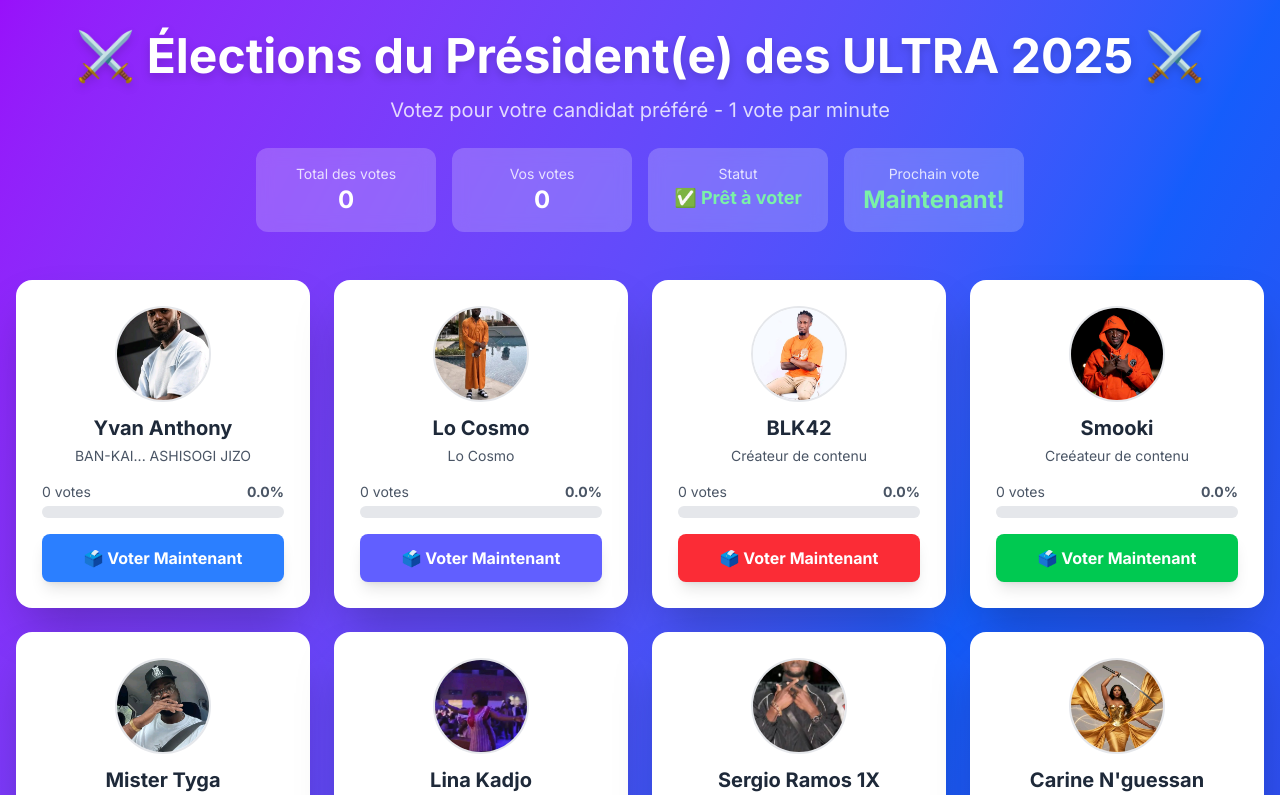
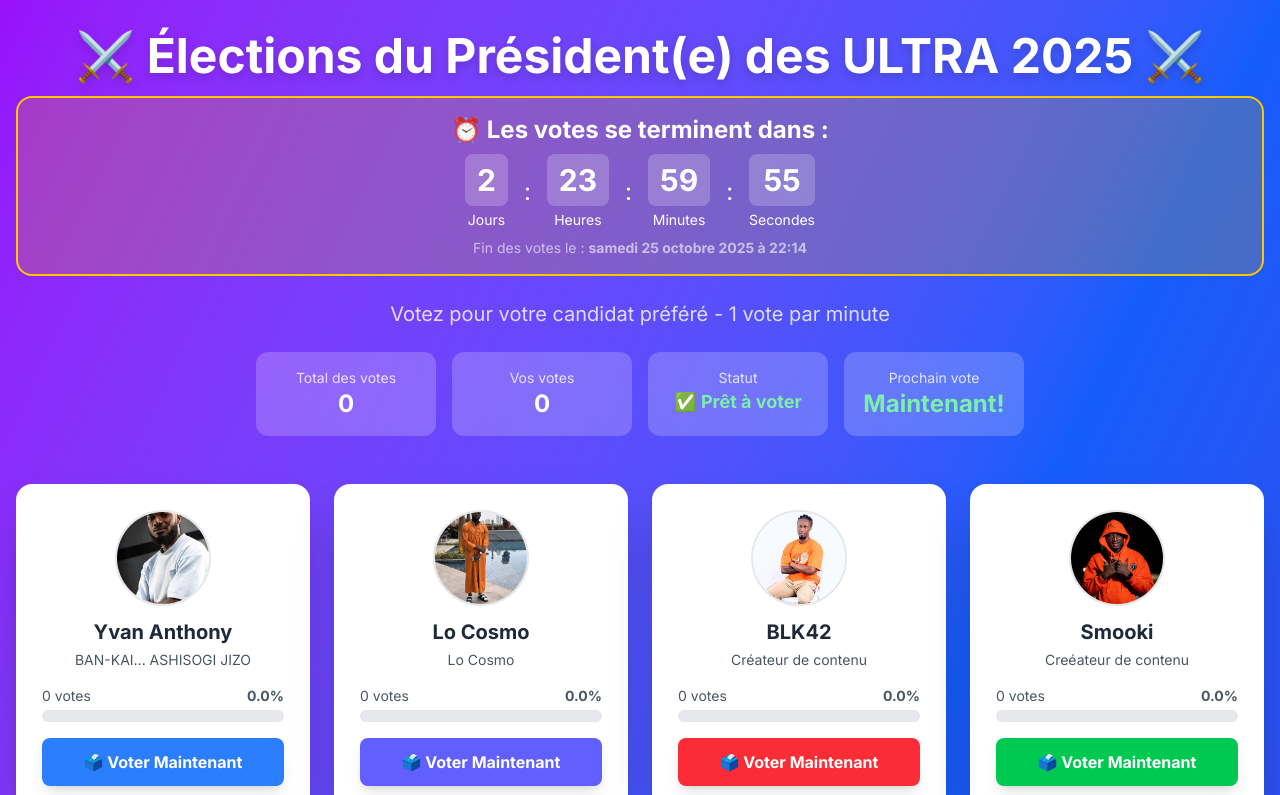
Before and after one commit to Asaph434/ultra-presidence, a Next.js app: page / in a window 1280 px wide. Shown: the top 795 px of the page. Built offline with nearby package versions, Linux system fonts and the light colour scheme; no server answers; the database is empty.

Commit message:
Mise à jour des fichiers : corrections et nouvelles fonctionnalités

```diff
--- a/app/page.tsx
+++ b/app/page.tsx
@@ -9,7 +9,7 @@ interface Candidate {
   name: string;
   votes: number;
   color: string;
-  image: string; // Maintenant c'est le chemin vers l'image
+  image: string;
   party: string;
 }
 
@@ -31,6 +31,12 @@ const DEFAULT_CANDIDATES: Candidate[] = [
   { id: 15, name: "Linda la machette", votes: 0, color: "bg-emerald-500", image: "/linda.jpeg", party: "Linda lamachette" }
 ];
 
+// ⚡ CONFIGURATION FACILE - MODIFIE ICI POUR CHANGER LA DATE DE FIN
+const VOTE_END_DATE = new Date();
+VOTE_END_DATE.setDate(VOTE_END_DATE.getDate() + 3); // 3 jours à partir de maintenant
+// Pour modifier : change le "3" par le nombre de jours que tu veux
+// Exemple : +7 pour 7 jours, +1 pour 1 jour, etc.
+
 export default function VotingApp() {
   const [candidates, setCandidates] = useState<Candidate[]>(DEFAULT_CANDIDATES);
   const [canVote, setCanVote] = useState(true);
@@ -38,9 +44,49 @@ export default function VotingApp() {
   const [isLoading, setIsLoading] = useState(true);
   const [userVoteCount, setUserVoteCount] = useState(0);
   const [imageErrors, setImageErrors] = useState<Set<number>>(new Set());
+  const [timeLeftUntilEnd, setTimeLeftUntilEnd] = useState({ days: 0, hours: 0, minutes: 0, seconds: 0 });
+  const [votingEnded, setVotingEnded] = useState(false);
 
   const timerRef = useRef<NodeJS.Timeout | null>(null);
   const lastVoteTimeRef = useRef<number>(0);
+  const endDateTimerRef = useRef<NodeJS.Timeout | null>(null);
+
+  // Calculer le temps restant jusqu'à la fin des votes
+  const calculateTimeLeft = useCallback(() => {
+    const now = new Date().getTime();
+    const difference = VOTE_END_DATE.getTime() - now;
+
+    if (difference <= 0) {
+      setVotingEnded(true);
+      return { days: 0, hours: 0, minutes: 0, seconds: 0 };
+    }
+
+    return {
+      days: Math.floor(difference / (1000 * 60 * 60 * 24)),
+      hours: Math.floor((difference % (1000 * 60 * 60 * 24)) / (1000 * 60 * 60)),
+      minutes: Math.floor((difference % (1000 * 60 * 60)) / (1000 * 60)),
+      seconds: Math.floor((difference % (1000 * 60)) / 1000)
+    };
+  }, []);
+
+  // Mettre à jour le décompte de fin des votes
+  useEffect(() => {
+    const updateCountdown = () => {
+      setTimeLeftUntilEnd(calculateTimeLeft());
+    };
+
+    // Mettre à jour immédiatement
+    updateCountdown();
+
+    // Mettre à jour toutes les secondes
+    endDateTimerRef.current = setInterval(updateCountdown, 1000);
+
+    return () => {
+      if (endDateTimerRef.current) {
+        clearInterval(endDateTimerRef.current);
+      }
+    };
+  }, [calculateTimeLeft]);
 
   // Charger les votes depuis Supabase
   const loadVotes = useCallback(async () => {
@@ -140,7 +186,7 @@ export default function VotingApp() {
   }, []);
 
   const voteForCandidate = useCallback(async (candidateId: number) => {
-    if (!canVote) return;
+    if (!canVote || votingEnded) return;
 
     const now = Date.now();
 
@@ -192,7 +238,8 @@ export default function VotingApp() {
         console.error('Message d\'erreur:', error.message);
       }
     }
-  }, [canVote, candidates]);
+  }, [canVote, candidates, votingEnded]);
+
   const getPercentage = useCallback((votes: number): number => {
     const totalVotes = candidates.reduce((sum, candidate) => sum + candidate.votes, 0);
     if (totalVotes === 0) return 0;
@@ -203,6 +250,17 @@ export default function VotingApp() {
     const mins = Math.floor(seconds / 60);
     const secs = seconds % 60;
     return `${mins}:${secs < 10 ? '0' : ''}${secs}`;
+  }, []);
+
+  const formatDate = useCallback((date: Date): string => {
+    return date.toLocaleDateString('fr-FR', {
+      weekday: 'long',
+      year: 'numeric',
+      month: 'long',
+      day: 'numeric',
+      hour: '2-digit',
+      minute: '2-digit'
+    });
   }, []);
 
   const sortedCandidates = [...candidates].sort((a, b) => b.votes - a.votes);
@@ -223,13 +281,64 @@ export default function VotingApp() {
   return (
     <div className="min-h-screen bg-gradient-to-br from-purple-600 via-blue-600 to-indigo-700 py-8">
       <div className="container mx-auto px-4">
-        {/* Header */}
+        {/* Header avec décompte */}
         <div className="text-center mb-12">
           <h1 className="text-5xl font-bold text-white mb-4 drop-shadow-lg">
             ⚔️ Élections du Président(e) des ULTRA 2025 ⚔️
           </h1>
+
+          {/* Bannière de décompte */}
+          <div className={`mb-6 p-4 rounded-2xl border-2 ${
+            votingEnded
+              ? 'bg-red-500/20 border-red-400'
+              : 'bg-yellow-500/20 border-yellow-400'
+          }`}>
+            {votingEnded ? (
+              <div className="text-center">
+                <h2 className="text-2xl font-bold text-white mb-2">🗳️ Les votes sont terminés !</h2>
+                <p className="text-white/80">Les résultats finaux sont disponibles ci-dessous</p>
+              </div>
+            ) : (
+              <div className="text-center">
+                <h2 className="text-2xl font-bold text-white mb-2">⏰ Les votes se terminent dans :</h2>
+                <div className="flex justify-center items-center space-x-4 text-white">
+                  <div className="text-center">
+                    <div className="text-3xl font-bold bg-white/20 px-3 py-2 rounded-lg">
+                      {timeLeftUntilEnd.days}
+                    </div>
+                    <div className="text-sm mt-1">Jours</div>
+                  </div>
+                  <div className="text-2xl">:</div>
+                  <div className="text-center">
+                    <div className="text-3xl font-bold bg-white/20 px-3 py-2 rounded-lg">
+                      {timeLeftUntilEnd.hours.toString().padStart(2, '0')}
+                    </div>
+                    <div className="text-sm mt-1">Heures</div>
+                  </div>
+                  <div className="text-2xl">:</div>
+                  <div className="text-center">
+                    <div className="text-3xl font-bold bg-white/20 px-3 py-2 rounded-lg">
+                      {timeLeftUntilEnd.minutes.toString().padStart(2, '0')}
+                    </div>
+                    <div className="text-sm mt-1">Minutes</div>
+                  </div>
+                  <div className="text-2xl">:</div>
+                  <div className="text-center">
+                    <div className="text-3xl font-bold bg-white/20 px-3 py-2 rounded-lg">
+                      {timeLeftUntilEnd.seconds.toString().padStart(2, '0')}
+                    </div>
+                    <div className="text-sm mt-1">Secondes</div>
+                  </div>
+                </div>
+                <p className="text-white/60 mt-2 text-sm">
+                  Fin des votes le : <strong>{formatDate(VOTE_END_DATE)}</strong>
+                </p>
+              </div>
+            )}
+          </div>
+
           <p className="text-xl text-white/80 mb-6">
-            Votez pour votre candidat préféré - 1 vote par minute
+            {votingEnded ? 'Résultats finaux de l\'élection' : 'Votez pour votre candidat préféré - 1 vote par minute'}
           </p>
 
           {/* Stats Header */}
@@ -244,14 +353,26 @@ export default function VotingApp() {
             </div>
             <div className="bg-white/20 backdrop-blur-sm rounded-xl p-4">
               <p className="text-white/80 text-sm">Statut</p>
-              <p className={`text-lg font-bold ${canVote ? 'text-green-300' : 'text-yellow-300'}`}>
-                {canVote ? '✅ Prêt à voter' : '⏳ En attente'}
+              <p className={`text-lg font-bold ${
+                votingEnded
+                  ? 'text-red-300'
+                  : canVote
+                    ? 'text-green-300'
+                    : 'text-yellow-300'
+              }`}>
+                {votingEnded ? '🔒 Terminé' : canVote ? '✅ Prêt à voter' : '⏳ En attente'}
               </p>
             </div>
             <div className="bg-white/20 backdrop-blur-sm rounded-xl p-4">
               <p className="text-white/80 text-sm">Prochain vote</p>
-              <p className={`text-2xl font-bold ${timeLeft > 0 ? 'text-yellow-300' : 'text-green-300'}`}>
-                {timeLeft > 0 ? formatTime(timeLeft) : 'Maintenant!'}
+              <p className={`text-2xl font-bold ${
+                votingEnded
+                  ? 'text-red-300'
+                  : timeLeft > 0
+                    ? 'text-yellow-300'
+                    : 'text-green-300'
+              }`}>
+                {votingEnded ? 'Terminé' : timeLeft > 0 ? formatTime(timeLeft) : 'Maintenant!'}
               </p>
             </div>
           </div>
@@ -276,7 +397,7 @@ export default function VotingApp() {
                       height={96}
                       className="rounded-full object-cover w-24 h-24 border-2 border-gray-200"
                       onError={() => handleImageError(candidate.id)}
-                      priority={candidate.id <= 5} // Charge les premières images en priorité
+                      priority={candidate.id <= 5}
                     />
                   )}
                 </div>
@@ -299,14 +420,16 @@ export default function VotingApp() {
 
                 <button
                   onClick={() => voteForCandidate(candidate.id)}
-                  disabled={!canVote}
+                  disabled={!canVote || votingEnded}
                   className={`w-full py-3 px-4 rounded-lg font-bold text-white transition-all duration-300 ${
-                    canVote
-                      ? `${candidate.color} hover:opacity-90 transform hover:scale-105 shadow-lg`
-                      : 'bg-gray-400 cursor-not-allowed opacity-50'
+                    votingEnded
+                      ? 'bg-gray-400 cursor-not-allowed opacity-50'
+                      : canVote
+                        ? `${candidate.color} hover:opacity-90 transform hover:scale-105 shadow-lg`
+                        : 'bg-gray-400 cursor-not-allowed opacity-50'
                   }`}
                 >
-                  {canVote ? '🗳️ Voter Maintenant' : `⏳ Attendez ${formatTime(timeLeft)}`}
+                  {votingEnded ? '🗳️ Votes terminés' : canVote ? '🗳️ Voter Maintenant' : `⏳ Attendez ${formatTime(timeLeft)}`}
                 </button>
               </div>
             </div>
@@ -394,11 +517,13 @@ export default function VotingApp() {
 
         {/* Instructions */}
         <div className="text-center mt-8 text-white/60">
-          <p>💡 Les résultats se mettent à jour en temps réel pour tous les utilisateurs !</p>
-          <p className="text-sm mt-1">Un vote par minute maximum par personne</p>
+          <p>💡 {votingEnded ? 'Résultats finaux de l\'élection' : 'Les résultats se mettent à jour en temps réel pour tous les utilisateurs !'}</p>
+          <p className="text-sm mt-1">
+            {votingEnded ? 'Merci à tous les participants !' : 'Un vote par minute maximum par personne'}
+          </p>
         </div>
 
-        {/* Reset Button (Admin) */}
+        {/* Crédits de développement */}
         <div className="text-center mt-6">
           <p className="text-white/40 text-sm">
             Développé par <strong>N&lsquo;dja Asaph</strong> 📞 0140045652 / 07 10 14 59 75
```
